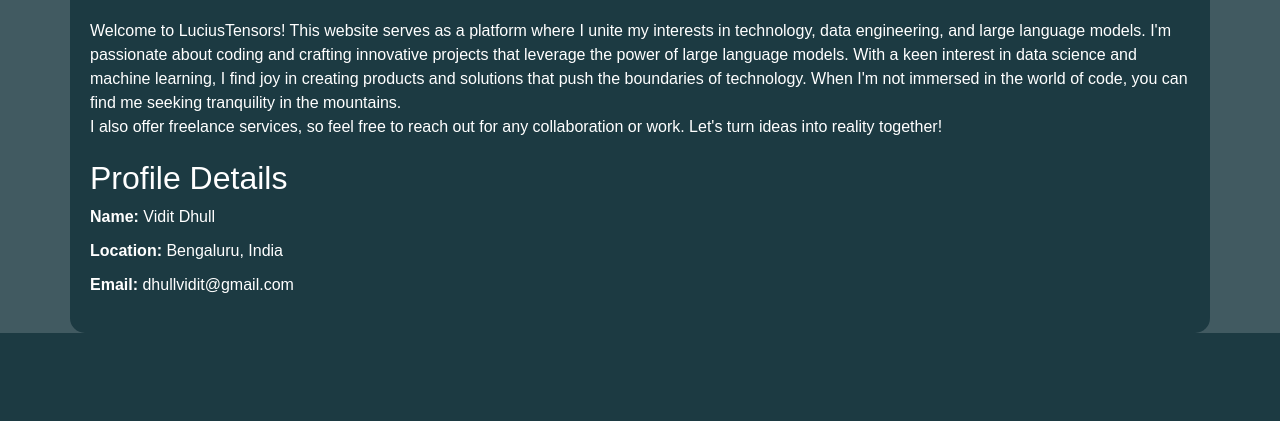
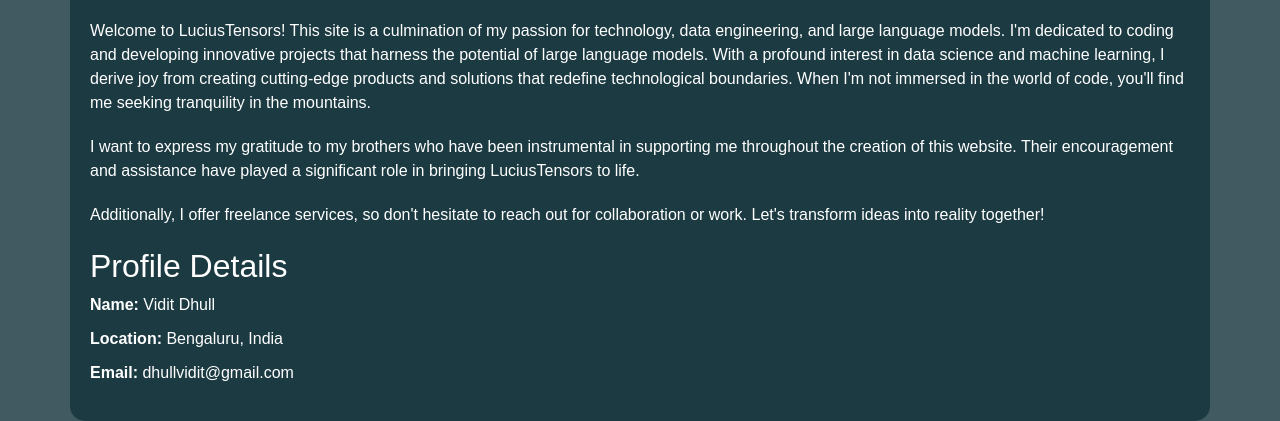
Before and after one commit to ViditDhull/LuciusTensors, a Django app: page /about in a window 1280 px wide. Shown: the part 957-1378 px from the top of the page. Before the commit the page ends 1290 px from the top, so only its background shows below. Run offline with Django 4.2, Linux system fonts and the light colour scheme.

Commit message:
Updates Template

```diff
--- a/templates/about.html
+++ b/templates/about.html
@@ -58,15 +58,18 @@ margin-bottom: 10px;
         <a href="https://leetcode.com/Vidit_Dhull/" target="_blank">
             <img src="https://img.shields.io/badge/LeetCode-black?style=flat-square&logo=leetcode" alt="LeetCode"></a>
     </p>
-    <p>Welcome to LuciusTensors! This website serves as a platform where I unite my interests in technology, data
-        engineering,
-        and large language models. I'm passionate about coding and crafting innovative projects that leverage the power
-        of
-        large language models. With a keen interest in data science and machine learning, I find joy in creating
-        products and solutions that push the boundaries of technology. When I'm not immersed in the world of code, you
-        can find me seeking tranquility in the mountains.<br> I also offer freelance services, so feel free to reach out
-        for
-        any collaboration or work. Let's turn ideas into reality together!</p>
+    <p>Welcome to LuciusTensors! This site is a culmination of my passion for technology, data engineering, and large
+        language models. I'm dedicated to coding and developing innovative projects that harness the potential of large
+        language models. With a profound interest in data science and machine learning, I derive joy from creating
+        cutting-edge products and solutions that redefine technological boundaries. When I'm not immersed in the world
+        of code, you'll find me seeking tranquility in the mountains.</p>
+
+    <p> I want to express my gratitude to my brothers who have been instrumental in supporting me throughout the
+        creation of this website. Their encouragement and assistance have played a significant role in bringing
+        LuciusTensors to life.</p>
+
+    <p> Additionally, I offer freelance services, so don't hesitate to reach out for collaboration or work. Let's
+        transform ideas into reality together!</p>
 
     <div class="contact-details">
         <h2>Profile Details</h2>
--- a/templates/index.html
+++ b/templates/index.html
@@ -8,8 +8,7 @@ margin-right: auto;
 max-block-size: auto;
 }
 .text-center{
-margin-top: 40px;
-margin-bottom: 10px;
+margin-top: 20px;
 border-radius: 15px;
 padding: 12px;
 }
@@ -32,7 +31,6 @@ border-color: #505960; /* Border color */
 </div>
 
 <div class="row row-cols-1 row-cols-md-3 g-0">
-
   <div class="col">
     <div class="card h-70" style="margin-top: 5%; background-color: #13323bcd; color: white;">
       <img src="/static/img/summarizer.jpg" class="card-img-top" alt="...">
@@ -76,6 +74,8 @@ border-color: #505960; /* Border color */
     |
     <a href="https://github.com/ViditDhull/LuciusTensors" style="text-decoration: none; color: white;"
       target="_blank">GitHub Repository</a>
+      |
+      <a href="mailto:luciustensors@gmail.com" style="text-decoration: none; color: white;">Contact Us</a>
   </p>
   <p style="color: white;">Made by Vidit Dhull</p>
 </div>
```
